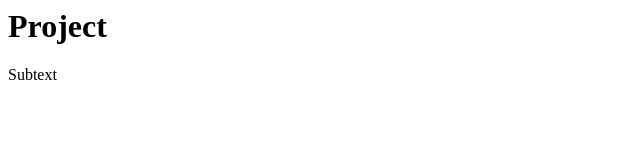
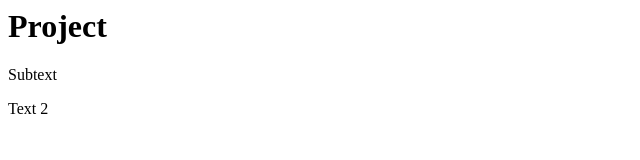
Before and after one commit to akaevgeniy/kt4219, a plain HTML site: page index.html in a window 1280 px wide. Shown: the full height of the page, 0-640 px from the left. Drawn offline with Linux system fonts and the light colour scheme.

Commit message:
Add p tag

```diff
--- a/index.html
+++ b/index.html
@@ -1,2 +1,3 @@
 <h1>Project</h1>
 <span>Subtext</span>
+<p>Text 2</p>
```
